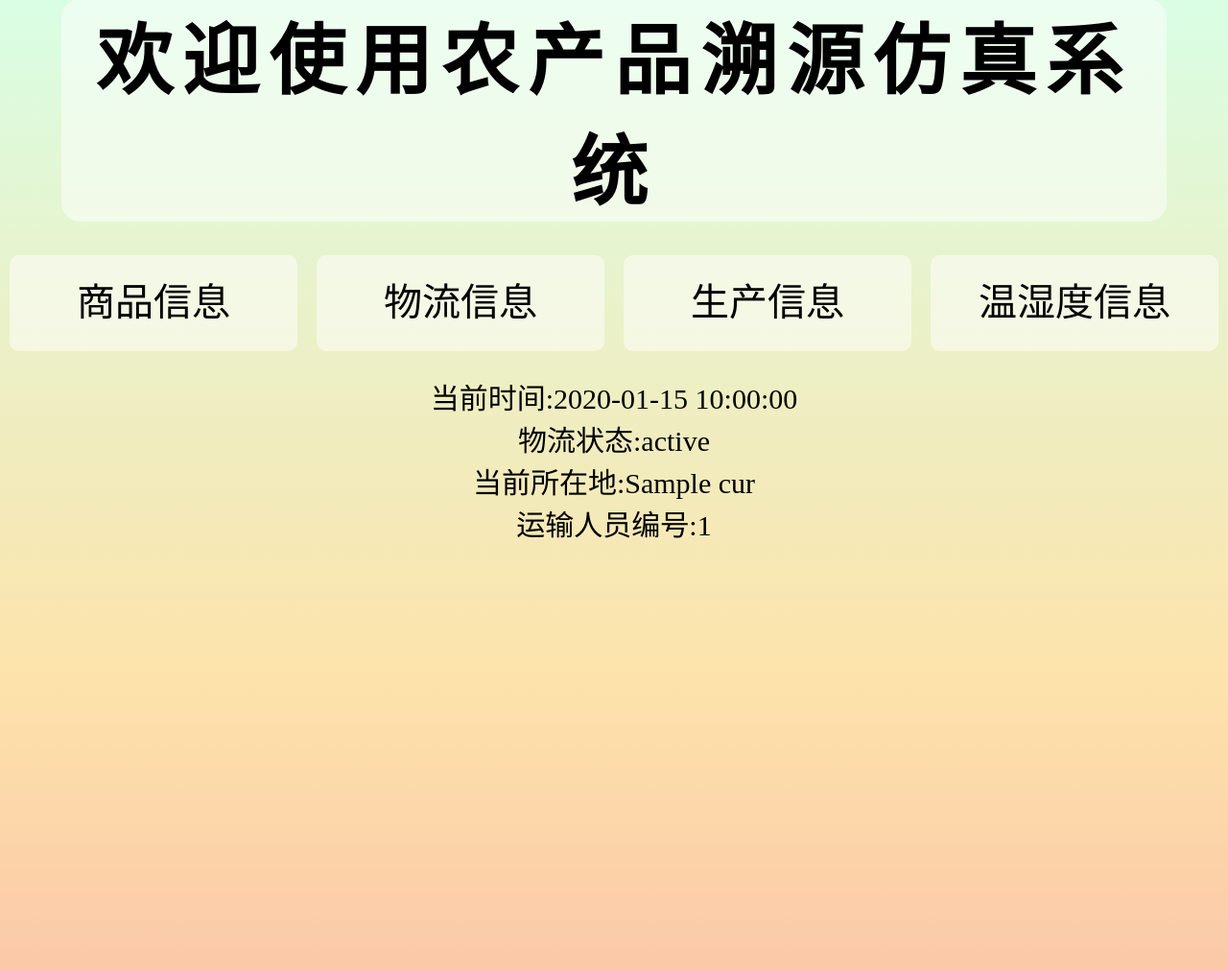
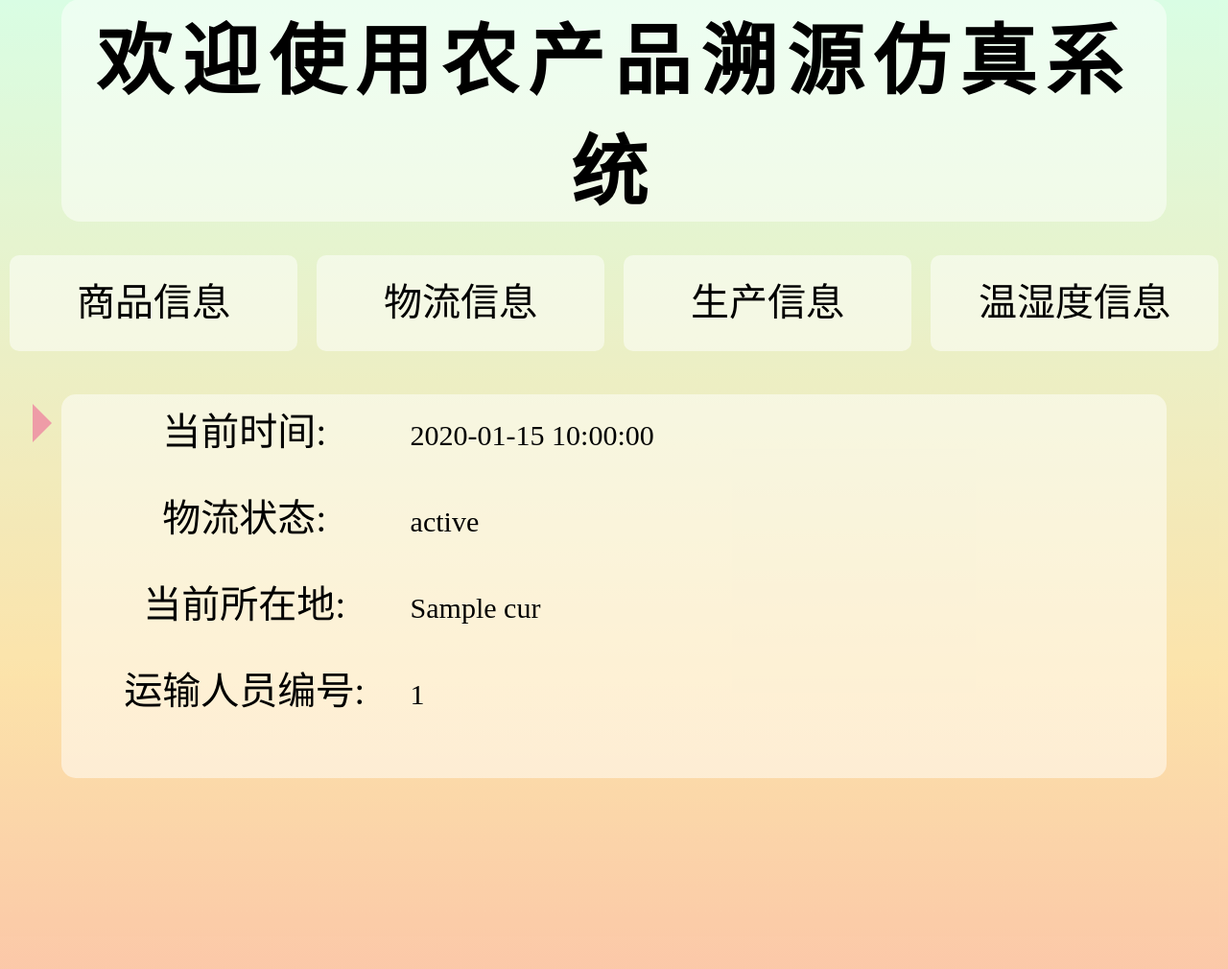
Before and after one commit to carolin-violet/trace_system, a Flask app: template src/templates/detail.html in a window 1280 px wide, after a click on "物流信息". Shown: the part 41-1051 px from the top of the page at 96% size. Run offline with Flask 2, Linux system fonts and the light colour scheme; the template is opened without the code that fills it: most values are stand-ins (such as "Sample title", 1, 10 or a date in 2020); grey boxes marked "Sample" are stand-in pictures.

Commit message:
差不多凑合用

```diff
--- a/src/templates/detail.html
+++ b/src/templates/detail.html
@@ -62,6 +62,10 @@
 
 
         {#主体内容#}
+        #container .content{
+            height: 70vh;
+            overflow: auto;
+        }
         #container .content div{
             display: none;
         }
@@ -100,6 +104,39 @@
             font-size: 40px;
             border-radius: 10px;
         }
+
+        {#物流信息#}
+        #section2 ul li ul{
+            position: relative;
+            margin: 20px auto;
+            height: 400px;
+            width: 90vw;
+            background-color: rgba(255,255,255,0.5);
+            border-radius: 15px;
+        }
+        #section2 ul li ul:before{
+            content: "";
+            left: 0;
+            position: absolute;
+            border: 20px solid;
+            border-color: transparent transparent transparent #ee9ca7;
+            transform: translate(-30px, 10px);
+        }
+        #section2 ul li ul li{
+            margin: 10px auto;
+            line-height: 80px;
+            height: 80px;
+            text-align: left;
+            white-space: nowrap;
+            text-overflow:ellipsis;
+            overflow:hidden;
+        }
+        #section2 ul li ul li span{
+            width: 30%;
+            display: inline-block;
+            margin-left: 18px;
+            font-size: 40px;
+        }
     </style>
 </head>
 <body>
@@ -127,10 +164,10 @@
                 {% for logistics in data['logistics_data'] %}
                     <li>
                         <ul>
-                            <li>当前时间:{{ logistics['time'] }}</li>
-                            <li>物流状态:{{ logistics['status'] }}</li>
-                            <li>当前所在地:{{ logistics['cur'] }}</li>
-                            <li>运输人员编号:{{ logistics['transporter_id'] }}</li>
+                            <li><span>当前时间:</span>{{ logistics['time'] }}</li>
+                            <li><span>物流状态:</span>{{ logistics['status'] }}</li>
+                            <li><span>当前所在地:</span>{{ logistics['cur'] }}</li>
+                            <li><span>运输人员编号:</span>{{ logistics['transporter_id'] }}</li>
                         </ul>
                     </li>
                 {% endfor %}
```
